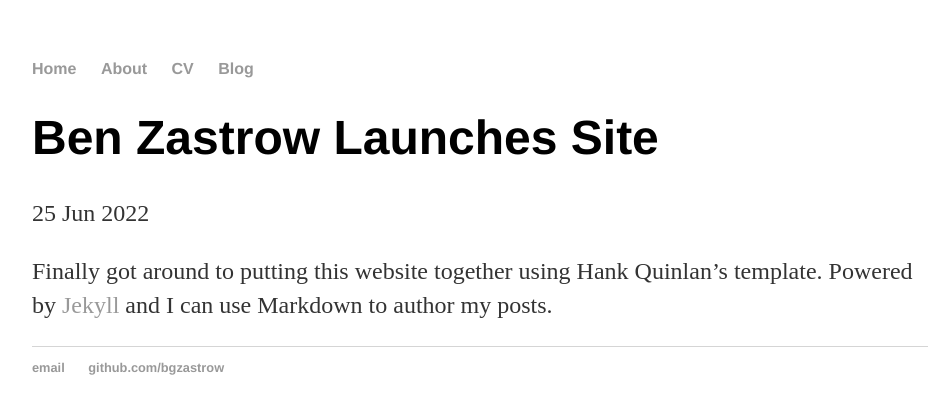
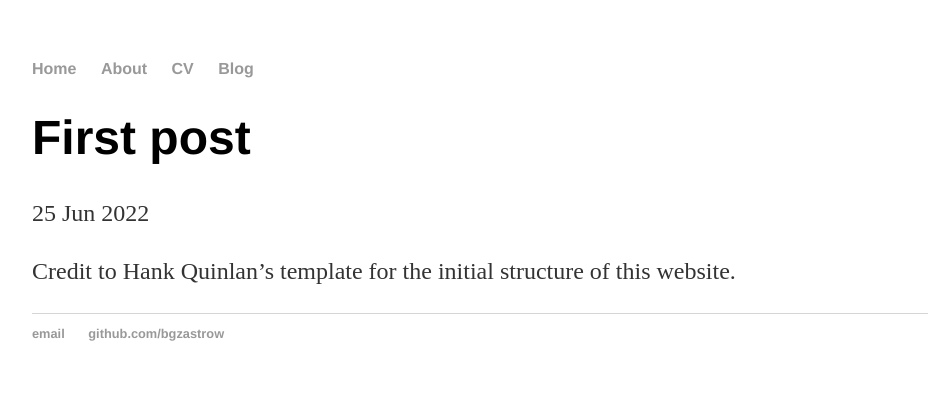
Before and after one commit to bgzastrow/bgzastrow.github.io, a Jekyll site: the page built from _posts/2022-06-25-ben-zastrow-site-launched.md, in a window 1280 px wide. Shown: the top 414 px of the page, without its empty margins (160-1102 px from the left). Built offline with Jekyll 4.4.1, drawn with Linux system fonts in a browser that asks for light colours.

Commit message:
Update 2022-06-25-ben-zastrow-site-launched.md
clean up

```diff
--- a/_posts/2022-06-25-ben-zastrow-site-launched.md
+++ b/_posts/2022-06-25-ben-zastrow-site-launched.md
@@ -1,7 +1,7 @@
 ---
 layout: post
-title: "Ben Zastrow Launches Site"
+title: "First post"
 date: 2022-06-25
 ---
 
-Finally got around to putting this website together using Hank Quinlan's template. Powered by [Jekyll](http://jekyllrb.com) and I can use Markdown to author my posts.
+Credit to Hank Quinlan's template for the initial structure of this website.
```
